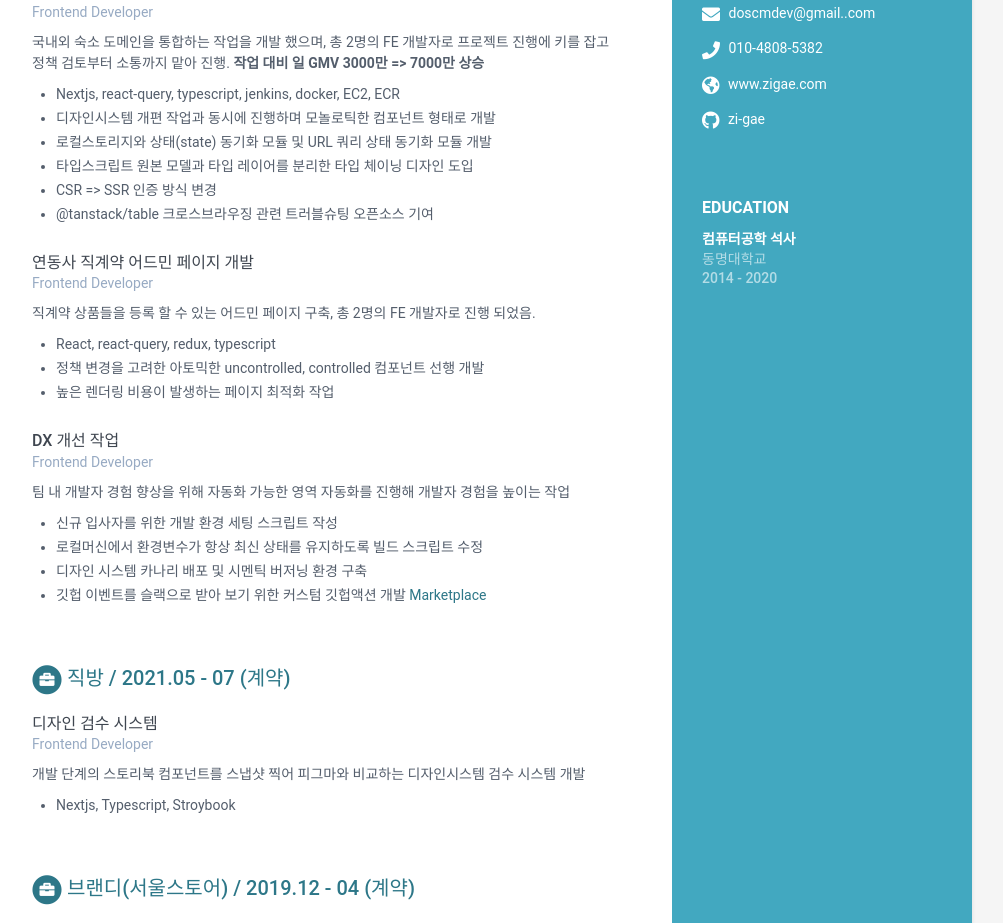
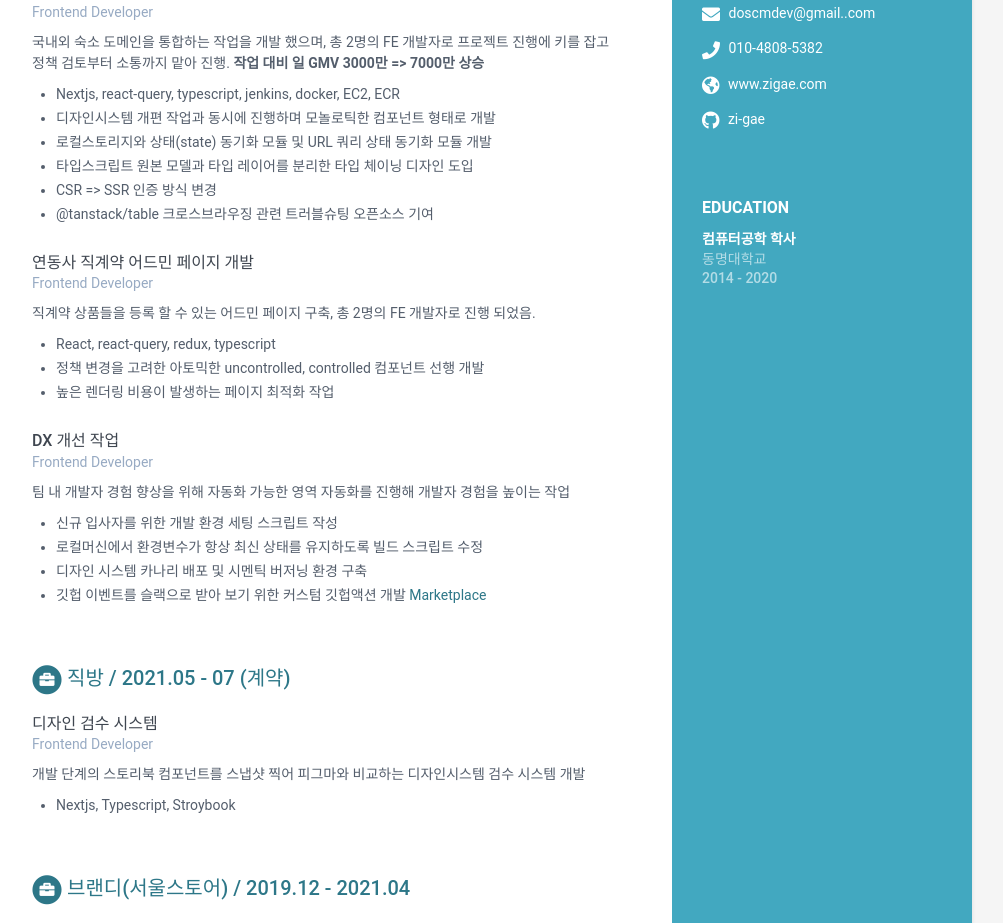
Before and after one commit to zi-gae/resume, a Jekyll site: the page built from index.html, in a window 1280 px wide. Shown: the part 328-1251 px from the top of the page, without its empty margins (168-1171 px from the left). Built offline with Jekyll 4.4.1, drawn with Linux system fonts in a browser that asks for light colours.

Commit message:
feat: 수정

```diff
--- a/_data/data.yml
+++ b/_data/data.yml
@@ -62,7 +62,7 @@ career-profile:
 education:
   title: Education
   info:
-    - degree: 컴퓨터공학 석사
+    - degree: 컴퓨터공학 학사
       university: 동명대학교
       time: 2014 - 2020
       # details: |
@@ -120,7 +120,7 @@ zigbang:
         - Nextjs, Typescript, Stroybook
 
 brandy:
-  title: 브랜디(서울스토어) / 2019.12 - 04 (계약)
+  title: 브랜디(서울스토어) / 2019.12 - 2021.04
   info:
     - role: 서울스토어 커머스 홈페이지 React 교체
       # time: 2021.08 - Present
```
